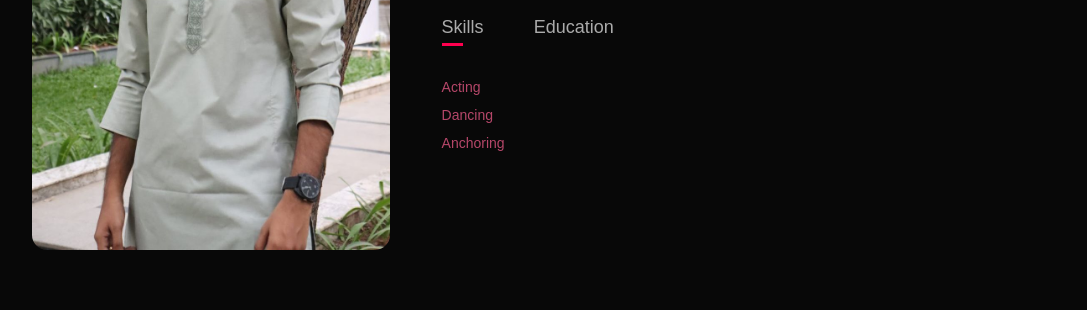
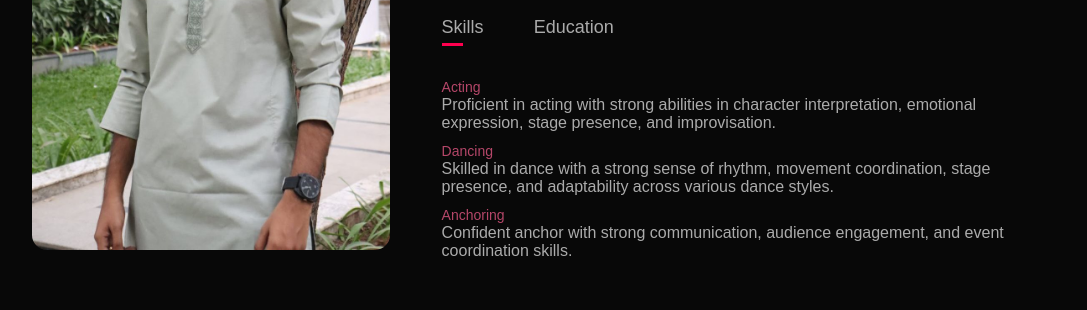
Before and after one commit to indrasenareddy9393/My-portfolio, a plain HTML site: page index.html in a window 1280 px wide. Shown: the part 1178-1488 px from the top of the page, without its empty margins (96-1183 px from the left). Drawn offline with Linux system fonts and the light colour scheme.

Commit message:
Update index.html

```diff
--- a/index.html
+++ b/index.html
@@ -50,9 +50,11 @@
                 </div>
                 <div class="tab-contents active-tab" id="skills">
                     <ul>
-                        <li><span>Acting</span></li>
-                        <li><span>Dancing</span></li>
-                        <li><span>Anchoring</span></li>
+ <li><span>Acting</span><br>Proficient in acting with strong abilities in character interpretation,
+                             emotional expression, stage presence, and improvisation.</li>
+                        <li><span>Dancing</span><br>Skilled in dance with a strong sense of rhythm, movement coordination,
+                            stage presence, and adaptability across various dance styles.</li>
+                        <li><span>Anchoring</span><br>Confident anchor with strong communication, audience engagement, and event coordination skills.</li>
                     </ul>
                 </div>
                 <!-- <div class="tab-contents" id="experience">
```
